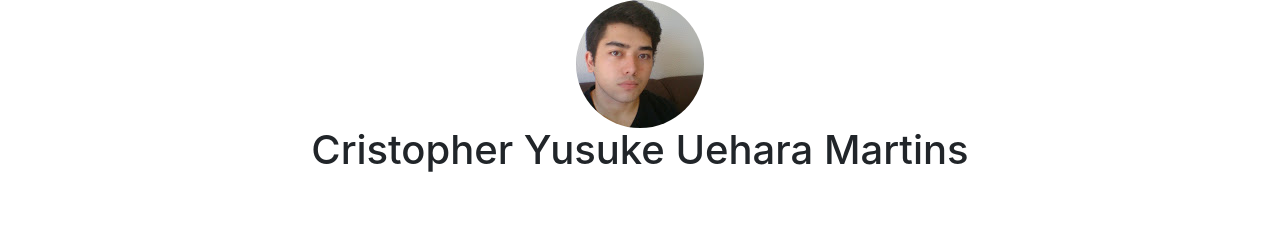
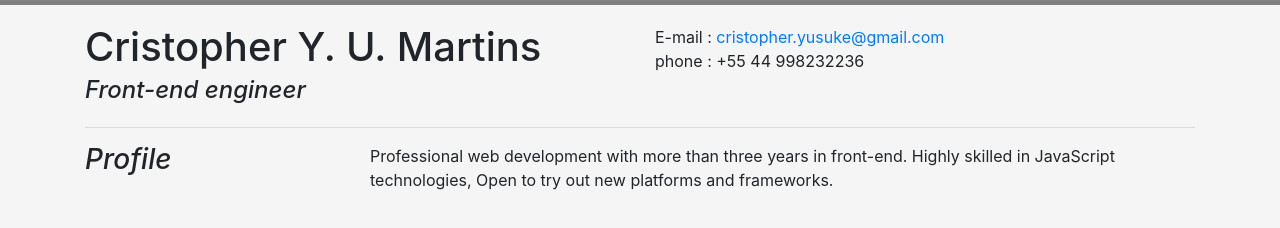
Before and after one commit to CristopherYusuke/cristopheryusuke.github.io, a website: page index.html in a window 1280 px wide. Drawn offline with nearby package versions, Linux system fonts and the light colour scheme.

Commit message:
initialize my resume

```diff
--- a/css/style.css
+++ b/css/style.css
@@ -1,3 +1,19 @@
+body, html{
+	background: whitesmoke;
+}
 p{
-	color:blue
+	margin: 0px;
 }
+
+.italic{
+	font-style: italic;
+}
+
+.top{
+	margin-top: 20px;
+}
+
+div.line {
+	background-color: gray;
+	height: 5px;
+}
--- a/index.html
+++ b/index.html
@@ -6,13 +6,25 @@
 		<link rel="stylesheet" href="css/style.css">
 	</head>
 	<body>
+		<div class="line"></div>
 		<div class="container">
-			<div class="row ">
-				<div class="col text-center"><img src="img/photo.jpg" alt="" class="rounded-circle"></div>
+			<div class="row top" >
+				<div class="col">
+					<h1>Cristopher Y. U. Martins</h1>
+					<h4 class="italic">Front-end engineer</h4>
+				</div>
+				<div class="col">
+					<p>E-mail : <a href="#"> cristopher.yusuke@gmail.com </a></p>
+					<p>phone : +55 44 998232236</p>
+				</div>
 			</div>
+			<hr/>
 			<div class="row">
 				<div class="col">
-					<h1 class="text-center">Cristopher Yusuke Uehara Martins</h1>
+					<h3 class="italic">Profile</h3>
+				</div>
+				<div class="col-9">
+					Professional web development with more than three years in front-end. Highly skilled in JavaScript technologies, Open to try out new platforms and frameworks.
 				</div>
 			</div>
 		</div>
--- a/package.json
+++ b/package.json
@@ -21,5 +21,6 @@
     "url": "https://github.com/CristopherYusuke/cristopheryusuke.github.io/issues"
   },
   "homepage": "https://github.com/CristopherYusuke/cristopheryusuke.github.io#readme",
-  "dependencies": {}
+  "dependencies": {},
+  "devDependencies": {}
 }
```
Also changed, not shown: 1 other file.
